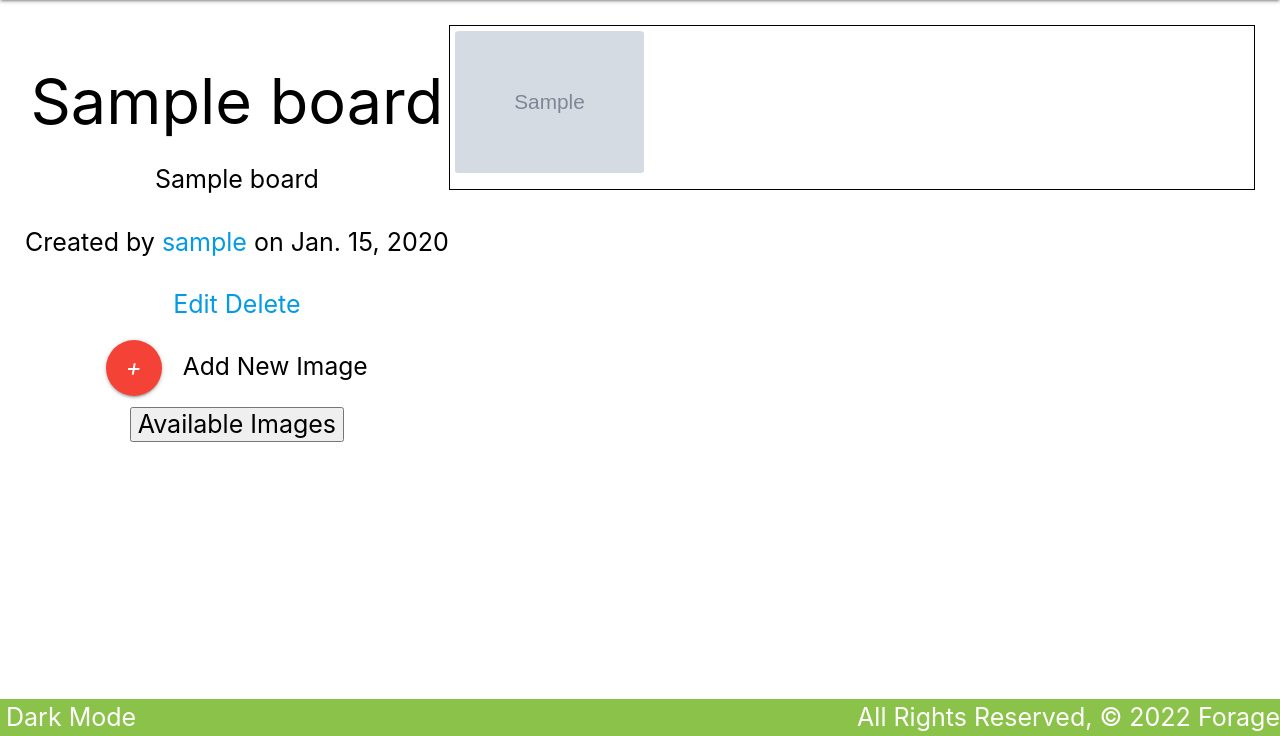
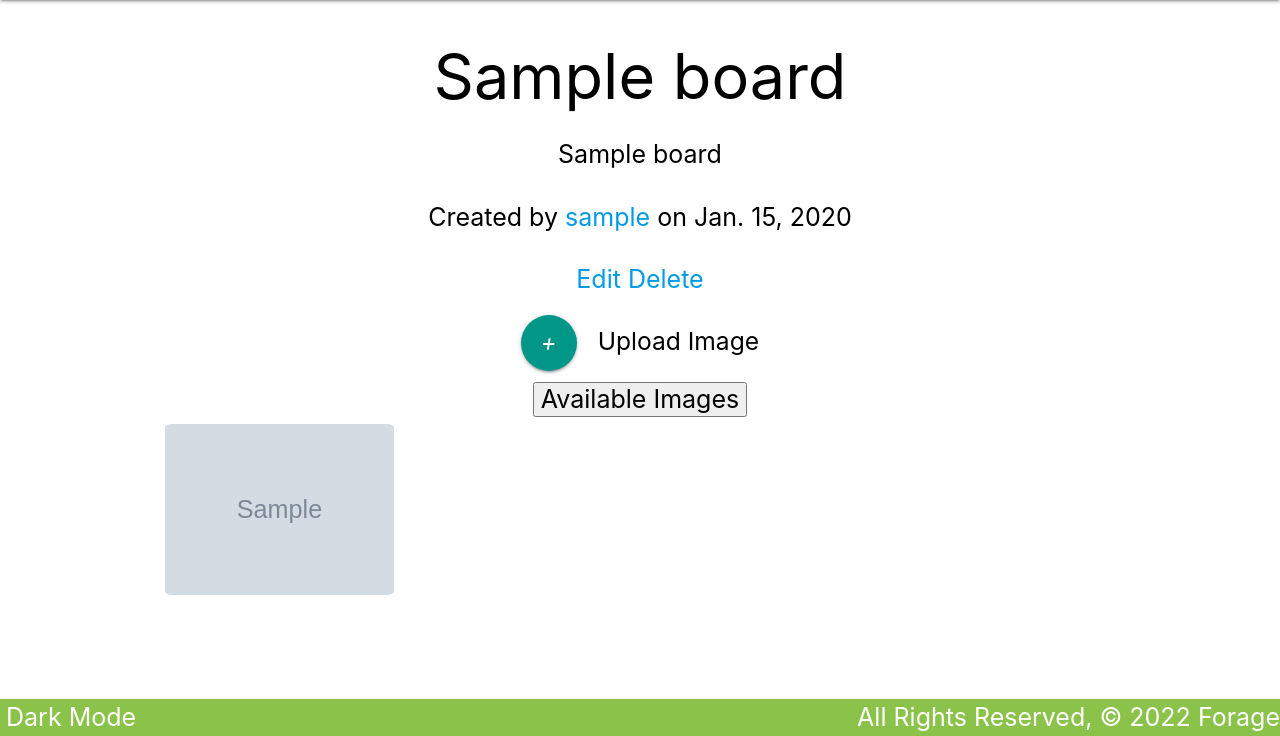
Before and after one commit to hphilpotts/Forage-Project-3-General-Assembly-SEI-66, a Django app: page /boards/1 in a window 1280 px wide. Shown: the part 64-800 px from the top of the page. Run offline with Django 4.2, Linux system fonts and the light colour scheme; a user stored in the database is signed in; tables that the repository leaves empty hold one stand-in row (values such as "Sample post"); grey boxes marked "Sample" are stand-in pictures.

Commit message:
update image model and rearrangement of board details

```diff
--- a/main_app/models.py
+++ b/main_app/models.py
@@ -17,7 +17,7 @@ class Image(models.Model):
     img = models.ImageField(upload_to = 'main_app/static/uploads', default="", blank= TRUE )
     subject = models.CharField(max_length=25)
     description = models.CharField(max_length=250)
-    # user = models.ForeignKey(User, on_delete=models.CASCADE)
+    user = models.ForeignKey(User, on_delete=models.CASCADE)
     # created_at = models.DateTimeField(auto_now_add=True)
 
     def __str__(self):
--- a/main_app/static/css/style.css
+++ b/main_app/static/css/style.css
@@ -36,31 +36,29 @@ footer.page-footer {
     left: 23px
 }
 
+.boarddetail {
+    max-width:75%;
+    margin: auto;
+}
  .grid-container {
     display: grid;
     grid-template-columns: auto auto auto;
     justify-content: left;
     padding: 10px 10px;
-    margin: 0px;
-    background-size: contain;
-    border: 1px black solid;
+    margin: 25%;
     z-index: 1;
  }
 
 .grid-section {
     position: relative;
-    border: 1px black solid;
     z-index: 1;
 }
 
 /* the div that wrap around all the images  */
 .board-container {
-    /* width: 100vw; */
     columns: 4;
     column-gap: 2px;
-    margin-left: 20%;
-    border: solid black 1px;
-    overflow: scroll;
+
 }
 
 /* holds each image  */
@@ -91,11 +89,15 @@ footer.page-footer {
 
 .board-container .board-section  #board-images {
     width: 100%;
-    padding: 5px;
+    padding:5px;
     border-radius: 5%;
 
 }
 
+#board-images-add{
+    margin: 10px;
+    border-radius: 5%;
+}
 
 /* maka sure when the image is hoverd over the button to unassociate image diplays  */
 #board-images:hover + .unassoc-image {
@@ -122,7 +124,7 @@ footer.page-footer {
 
 
 #boardpage{
-   margin: 25px;
+   margin: 0 auto;
 }
 
 #board-information{
@@ -137,14 +139,13 @@ footer.page-footer {
     visibility:hidden;
 }
 .popup-overlay.active{
-    position: absolute;
+    position:relative;
     display: grid;
     grid-template-columns: auto auto auto;
     justify-content: left;
     padding: 10px 10px;
     margin: 0px;
     background-size: contain;
-    border: 1px black solid;
     z-index: 1;
  }
 
@@ -163,15 +164,16 @@ footer.page-footer {
 
  .boardform-overlay.active{
     display: block;
-    width: 40%;
+    width: 50%;
     color: black;
     background-color: rgb(237, 229, 229);
     position: absolute;
     margin: 0 auto;
-    top: 40;
+    top: 45%;
+    left: 5%;
+    right: 5%;
     border-radius: 15px;
-     z-index: 1;
-     object-fit: contain;
+    z-index: 1;
  }
 
  #board-add-image.active {
@@ -181,6 +183,12 @@ footer.page-footer {
     background-color: white;
  }
 
+
+.image-options{
+    display: flex;
+    flex-direction: column;
+    margin: 0px;
+ }
 
 #remove-image {
     border-radius: 30%;
--- a/main_app/templates/boards/detail.html
+++ b/main_app/templates/boards/detail.html
@@ -3,7 +3,9 @@
 {% block content %}
 <section id="boardpage">
 
-<aside id="board-information">
+
+
+<div id="board-information">
 <!-- board / board user information  -->
 <div >
 
@@ -17,10 +19,9 @@
 
 </div>
 
-
-<!-- Add Images  -->
-
-<h5><a id='pin-images'class="btn-floating btn-large waves-effect waves-light red"><i class="material-icons">+</i></a> &nbsp; Add New Image</h5>
+  <!-- Add New Image -->
+<div>
+    <h5><a id='pin-images'class="btn-floating btn-large waves-effect waves-light teal"><i class="material-icons"> +</i></a> &nbsp; Upload Image</h5>
     <div class="boardform-overlay">
         <div id="board-add-image">
             <form  id='boardform' method="post" action="{% url 'add_image' board.id %}" enctype="multipart/form-data">
@@ -33,6 +34,7 @@
             </form>
         </div>
     </div>
+<div>
 
  <!-- Images Available to Add  -->
    {% if board.user == request.user %}
@@ -44,10 +46,9 @@
 
                        {% for image in image.all %}
                        <div class='available-section'>
-
+                       <a href="{% url 'images_detail' image.id %}" >
                            <img class="img" id="board-images-add" height='250px' width='250px'src='/media/{{image.img}}'/>
-
-
+                        </a>
                        <div class="unassoc-image">
                                <form action="{% url 'assoc_image' board.id image.id %}" method="post">
                                    {% csrf_token %}
@@ -65,7 +66,7 @@
                 </div>
        </div>
     {% endif %}
-</aside>
+</div>
 
 <!-- board images  -->
 
@@ -95,8 +96,12 @@
 
  </div>
 
+<div>
+
 
 </section>
+
+
 
 
 <!--JS CODE -->
```
Also changed, not shown: main_app/migrations/0001_initial.py (added), main_app/migrations/__init__.py (added), media/main_app/static/uploads/download_5_n6LLnje.jpeg (added), media/main_app/static/uploads/photo-1611915387288-fd8d2f5f928b.jpeg (added). Lines whose indentation alone changed are shown as unchanged.
